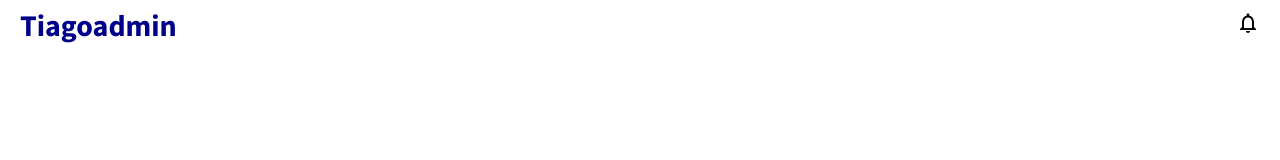
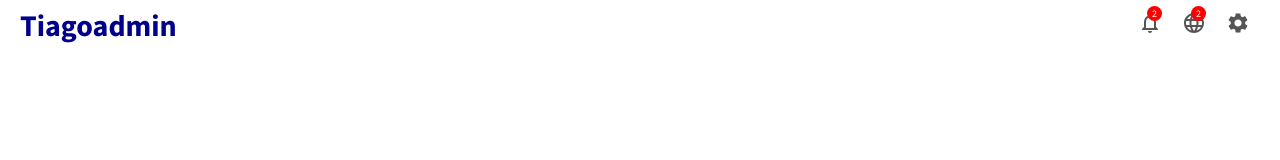
Before and after one commit to Tiago-devop/admin-dashboard, a React (Create React App) app: page / in a window 1280 px wide. Shown: the top 160 px of the page. Built offline with nearby package versions, Linux system fonts and the light colour scheme.

Commit message:
styling icons

```diff
--- a/src/components/topbar/Topbar.css
+++ b/src/components/topbar/Topbar.css
@@ -18,3 +18,30 @@
   color: darkblue;
   cursor: pointer;
 }
+
+.topRight {
+  display: flex;
+  align-items: center;
+}
+
+.topbarIconContainer {
+  position: relative;
+  cursor: pointer;
+  margin: 10px;
+  color: #555;
+}
+
+.topIconBadge {
+  width: 15px;
+  height: 15px;
+  position: absolute;
+  top: -5px;
+  right: 0px;
+  background-color: red;
+  color: white;
+  border-radius: 50%;
+  display: flex;
+  align-items: center;
+  justify-content: center;
+  font-size: 10px;
+}
--- a/src/components/topbar/Topbar.jsx
+++ b/src/components/topbar/Topbar.jsx
@@ -1,6 +1,6 @@
 import React from "react";
 import "./Topbar.css";
-import { NotificationsNone } from "@material-ui/icons";
+import { NotificationsNone, Language, Settings } from "@material-ui/icons";
 
 export default function Topbar() {
   return (
@@ -10,8 +10,16 @@ export default function Topbar() {
           <span className="logo">Tiagoadmin</span>
         </div>
         <div className="topRight">
-          <div className="topbarIcons">
+          <div className="topbarIconContainer">
             <NotificationsNone />
+            <span className="topIconBadge">2</span>
+          </div>
+          <div className="topbarIconContainer">
+            <Language />
+            <span className="topIconBadge">2</span>
+          </div>
+          <div className="topbarIconContainer">
+            <Settings />
           </div>
         </div>
       </div>
```
